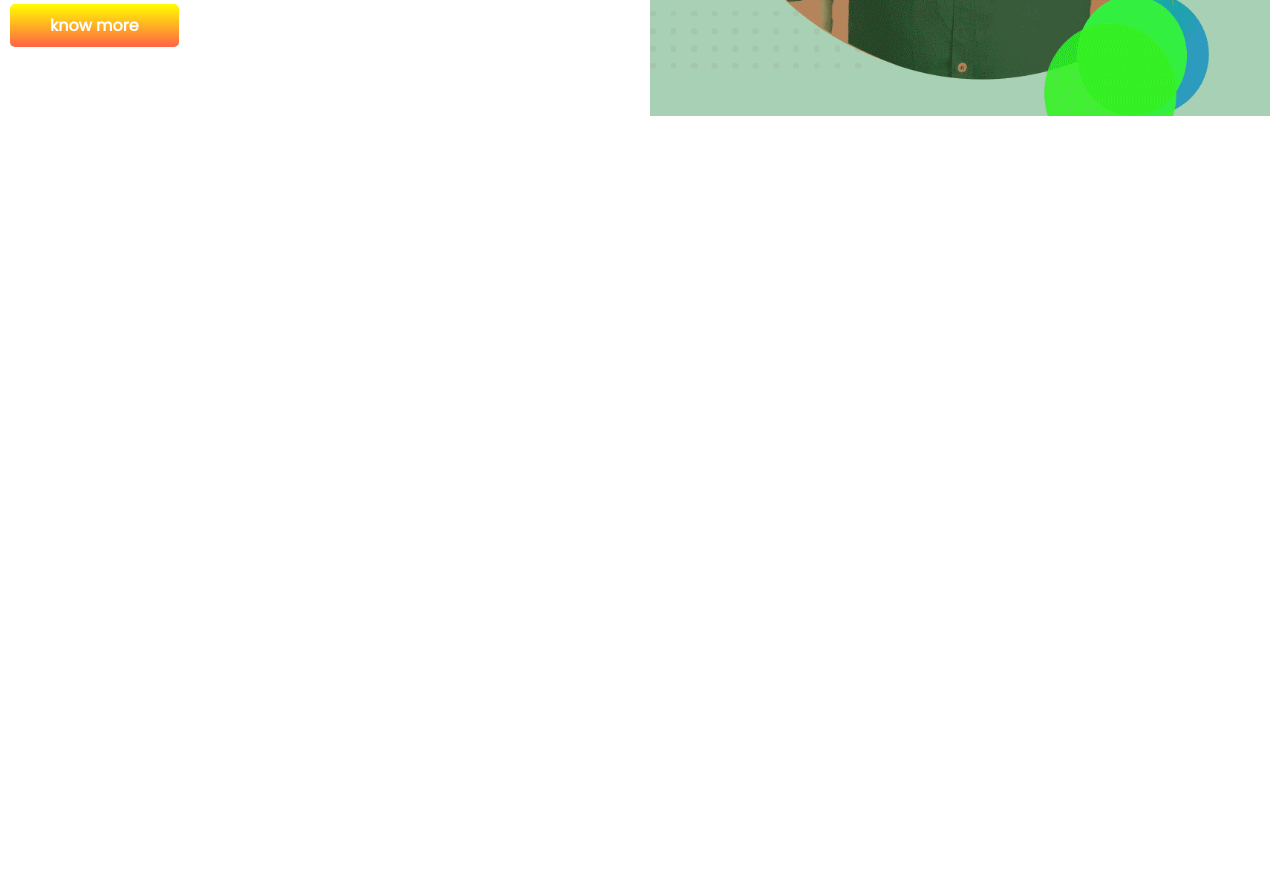
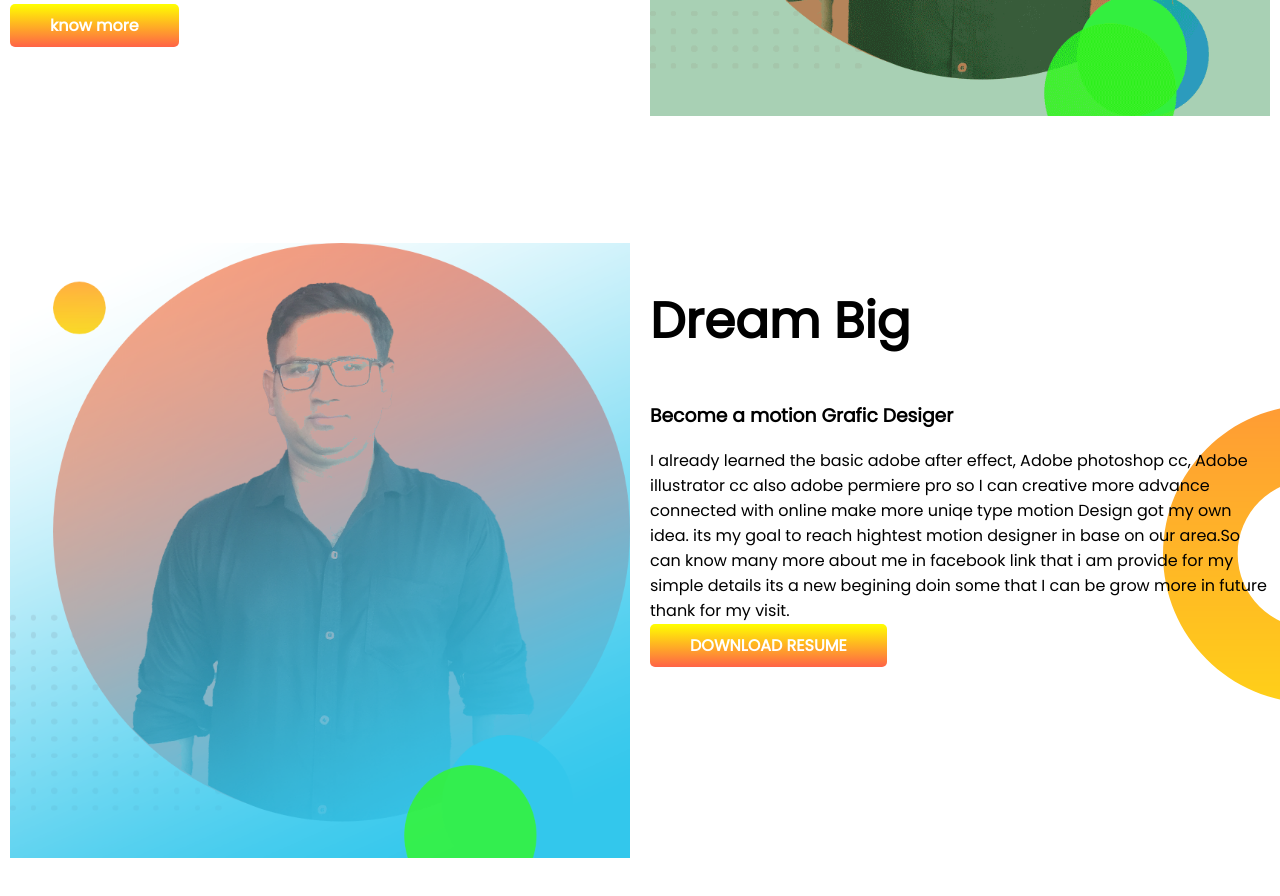
Before and after one commit to spalas/Palash-Sarkar-portfolio, a plain HTML site: page index.html in a window 1280 px wide. Shown: the part 510-1406 px from the top of the page. Before the commit the page ends 800 px from the top, so only its background shows below. Drawn offline with Linux system fonts and the light colour scheme.

Commit message:
secotin added

```diff
--- a/index.html
+++ b/index.html
@@ -35,6 +35,27 @@
             <img src="my-new-bg.gif" alt="">
         </div>
     </section>
+    <section class="dream-big">
+        <div class="half-width">
+            <img src="my pic.png" alt="">
+
+        </div>
+        <div class="half-width">
+            <h1>Dream Big</h1>
+            <h3>Become a motion Grafic Desiger</h3>
+            <p id="under">
+                I already learned the basic adobe after effect, Adobe photoshop cc, Adobe illustrator cc also adobe
+                permiere pro so I can creative more advance connected with online make more uniqe type motion Design got
+                my own idea. its my goal to reach hightest motion designer in base on our area.So can know many more
+                about me
+                in facebook link that i am provide for my simple details its a new begining doin some that I can be grow
+                more
+                in future thank for my visit.
+            </p>
+            <a class="link-button" target="-blank" href="https://www.facebook.com/palashsarkar.sarkar.1">DOWNLOAD
+                RESUME</a>
+        </div>
+    </section>
 
 </body>
 
--- a/style.css
+++ b/style.css
@@ -11,6 +11,7 @@ h1{
 }
 section{
     display: flex;
+    margin-bottom: 100px;
 }
 .half-width{
     width: 50%;
@@ -32,3 +33,12 @@ section{
     background-image: url(top-banner.png);
     background-repeat: no-repeat;
 }
+#under{
+    margin-bottom: 10px;
+}
+.dream-big{
+    background-image: url(dream-bg.png);
+    background-repeat:no-repeat;
+    background-position: right;
+
+}
```
